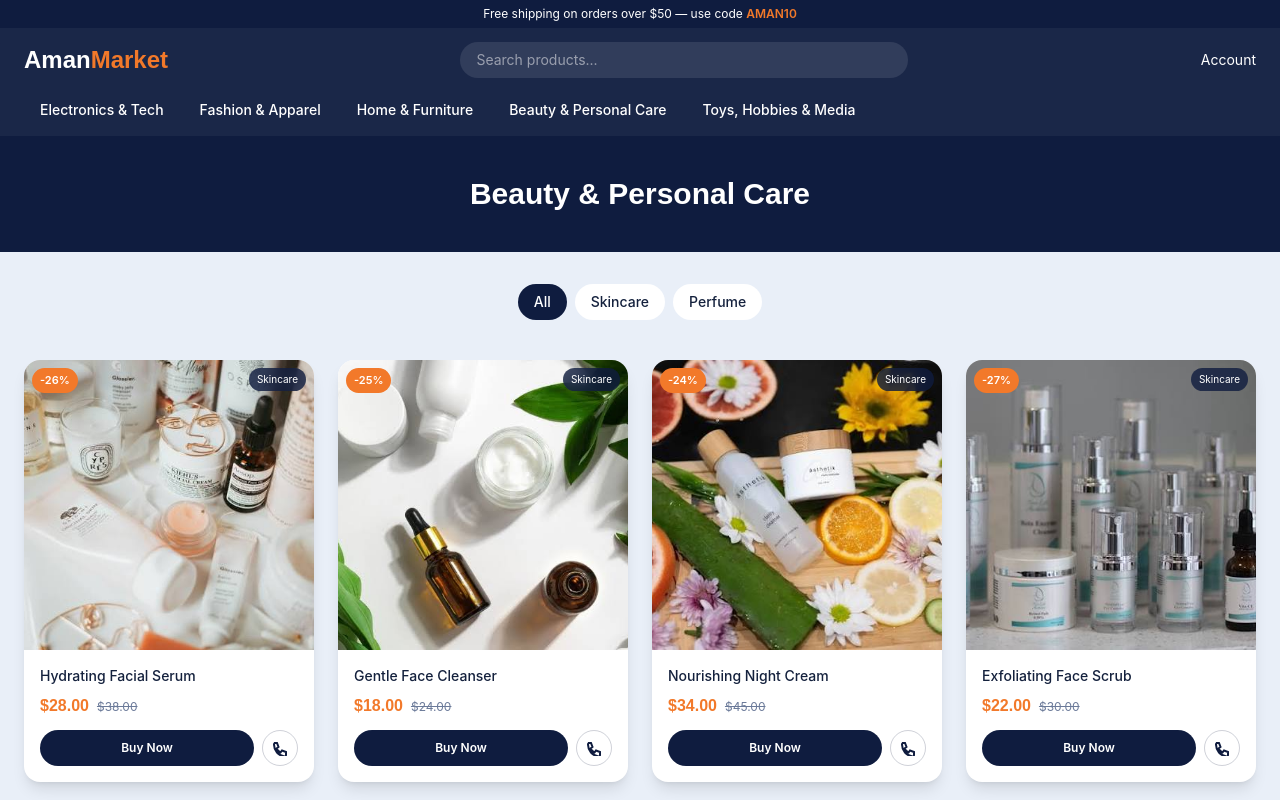
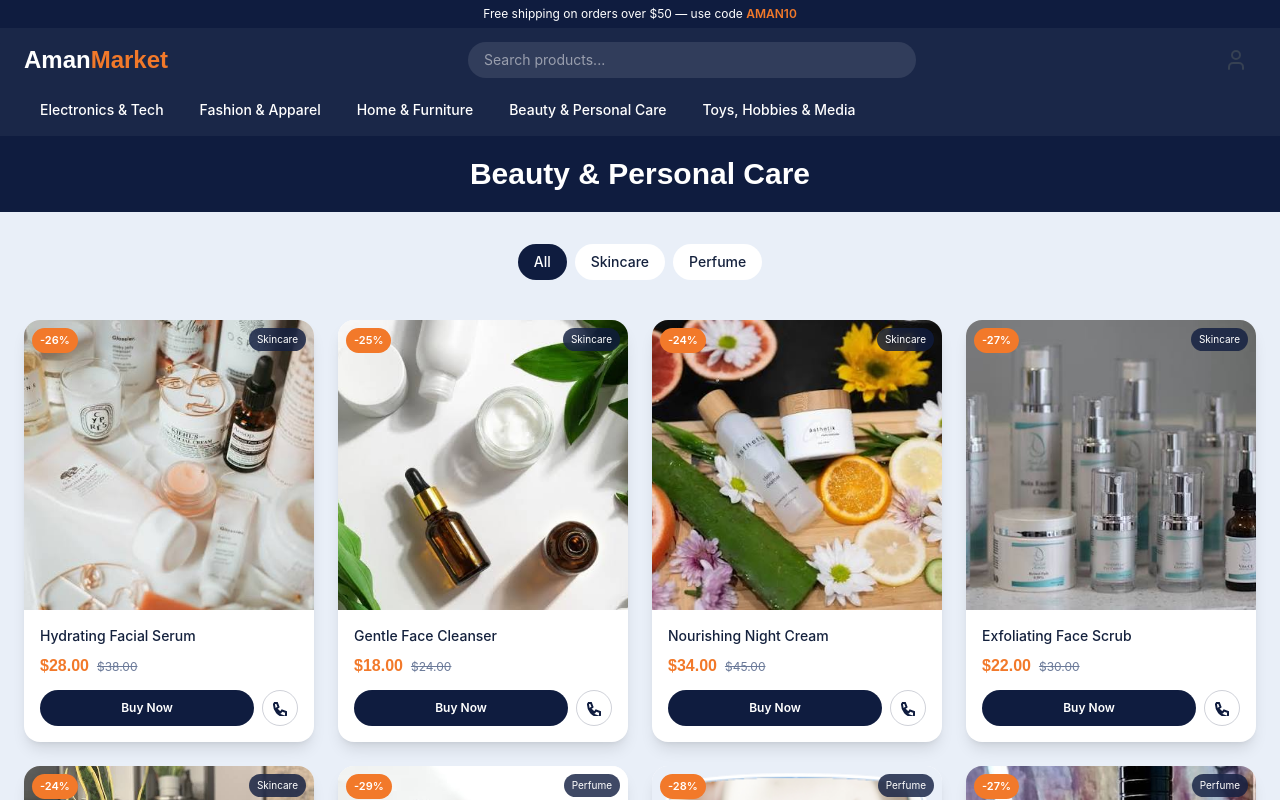
Before and after one commit to GetnetAm/Online-Market, a Vue app: page /category/beauty in a window 1280 px wide. Shown: the top 800 px of the page. Built offline with nearby package versions, Linux system fonts and the light colour scheme.

Commit message:
correction one

```diff
--- a/src/components/layout/NavBar.vue
+++ b/src/components/layout/NavBar.vue
@@ -6,6 +6,7 @@ import { useProductSearch } from '@/composables/useProductSearch'
 import { useClickOutside } from '@/composables/useClickOutside'
 import SearchResults from './SearchResults.vue'
 import type { Product } from '@/types'
+import { User } from 'lucide-vue-next'
 
 const router = useRouter()
 
@@ -66,8 +67,11 @@ function handleEscape(): void {
         </div>
 
         <div class="hidden md:flex items-center gap-5 text-sm">
-          <span class="cursor-pointer hover:text-accent transition-colors">Account</span>
+          <!-- <span class="cursor-pointer hover:text-accent transition-colors">Account</span> -->
           <!-- <span class="cursor-pointer hover:text-accent transition-colors">Cart (0)</span> -->
+           <button class="p-2 rounded-full hover:bg-gray-100 text-gray-700 transition">
+    <User class="w-6 h-6" />
+  </button>
         </div>
 
         <button class="md:hidden p-2" @click="drawerOpen = true" aria-label="Open menu">
--- a/src/views/categories/BeautyView.vue
+++ b/src/views/categories/BeautyView.vue
@@ -38,7 +38,7 @@ onMounted(async () => {
 
 <template>
   <div>
-    <div class="bg-navy text-white py-10 text-center">
+    <div class="bg-navy text-white py-5 text-center">
       <h1 class="font-display font-bold text-2xl md:text-3xl">{{ CATEGORY_LABEL }}</h1>
     </div>
 
--- a/src/views/categories/ComputerView.vue
+++ b/src/views/categories/ComputerView.vue
@@ -19,7 +19,7 @@ onMounted(async () => {
 
 <template>
   <div>
-    <div class="bg-navy text-white py-10 text-center">
+    <div class="bg-navy text-white py-5 text-center">
       <h1 class="font-display font-bold text-2xl md:text-3xl">Computer and Their Accsseries</h1>
     </div>
     <p v-if="loading" class="text-center text-muted py-16">Loading products...</p>
--- a/src/views/categories/ElectronicsView.vue
+++ b/src/views/categories/ElectronicsView.vue
@@ -43,7 +43,7 @@ onMounted(async () => {
 
 <template>
   <div>
-    <div class="bg-navy text-white py-10 text-center">
+    <div class="bg-navy text-white py-5 text-center">
       <h1 class="font-display font-bold text-2xl md:text-3xl">{{ CATEGORY_LABEL }}</h1>
     </div>
 
--- a/src/views/categories/FashionView.vue
+++ b/src/views/categories/FashionView.vue
@@ -38,7 +38,7 @@ onMounted(async () => {
 
 <template>
   <div>
-    <div class="bg-navy text-white py-10 text-center">
+    <div class="bg-navy text-white py-5 text-center">
       <h1 class="font-display font-bold text-2xl md:text-3xl">{{ CATEGORY_LABEL }}</h1>
     </div>
 
@@ -65,34 +65,3 @@ onMounted(async () => {
     <ProductGrid v-else :products="filteredProducts" :initial-count="8" />
   </div>
 </template>
-
-
-
-<!-- <script setup lang="ts">
-import { ref, onMounted, computed } from 'vue'
-import ProductGrid from '@/components/product/ProductGrid.vue'
-import type { Product } from '@/types'
-
-const products = ref<Product[]>([])
-const loading = ref<boolean>(true)
-
-const categoryProducts = computed<Product[]>(() =>
-  products.value.filter(p => p.category === 'fashion')
-)
-
-onMounted(async () => {
-  const res = await fetch('/data/products.json')
-  products.value = (await res.json()) as Product[]
-  loading.value = false
-})
-</script>
-
-<template>
-  <div>
-    <div class="bg-navy text-white py-10 text-center">
-      <h1 class="font-display font-bold text-2xl md:text-3xl">Fashion & Apparel</h1>
-    </div>
-    <p v-if="loading" class="text-center text-muted py-16">Loading products...</p>
-    <ProductGrid v-else :products="categoryProducts" :initial-count="8" />
-  </div>
-</template> -->
--- a/src/views/categories/HomeFurnitureView.vue
+++ b/src/views/categories/HomeFurnitureView.vue
@@ -38,7 +38,7 @@ onMounted(async () => {
 
 <template>
   <div>
-    <div class="bg-navy text-white py-10 text-center">
+    <div class="bg-navy text-white py-5 text-center">
       <h1 class="font-display font-bold text-2xl md:text-3xl">{{ CATEGORY_LABEL }}</h1>
     </div>
 
@@ -65,35 +65,3 @@ onMounted(async () => {
     <ProductGrid v-else :products="filteredProducts" :initial-count="8" />
   </div>
 </template>
-
-
-
-
-<!-- <script setup lang="ts">
-import { ref, onMounted, computed } from 'vue'
-import ProductGrid from '@/components/product/ProductGrid.vue'
-import type { Product } from '@/types'
-
-const products = ref<Product[]>([])
-const loading = ref<boolean>(true)
-
-const categoryProducts = computed<Product[]>(() =>
-  products.value.filter(p => p.category === 'home-furniture')
-)
-
-onMounted(async () => {
-  const res = await fetch('/data/products.json')
-  products.value = (await res.json()) as Product[]
-  loading.value = false
-})
-</script>
-
-<template>
-  <div>
-    <div class="bg-navy text-white py-10 text-center">
-      <h1 class="font-display font-bold text-2xl md:text-3xl">Home & Furniture</h1>
-    </div>
-    <p v-if="loading" class="text-center text-muted py-16">Loading products...</p>
-    <ProductGrid v-else :products="categoryProducts" :initial-count="8" />
-  </div>
-</template> -->
--- a/src/views/categories/ToysHobbiesView.vue
+++ b/src/views/categories/ToysHobbiesView.vue
@@ -38,7 +38,7 @@ onMounted(async () => {
 
 <template>
   <div>
-    <div class="bg-navy text-white py-10 text-center">
+    <div class="bg-navy text-white py-5 text-center">
       <h1 class="font-display font-bold text-2xl md:text-3xl">{{ CATEGORY_LABEL }}</h1>
     </div>
 
```
